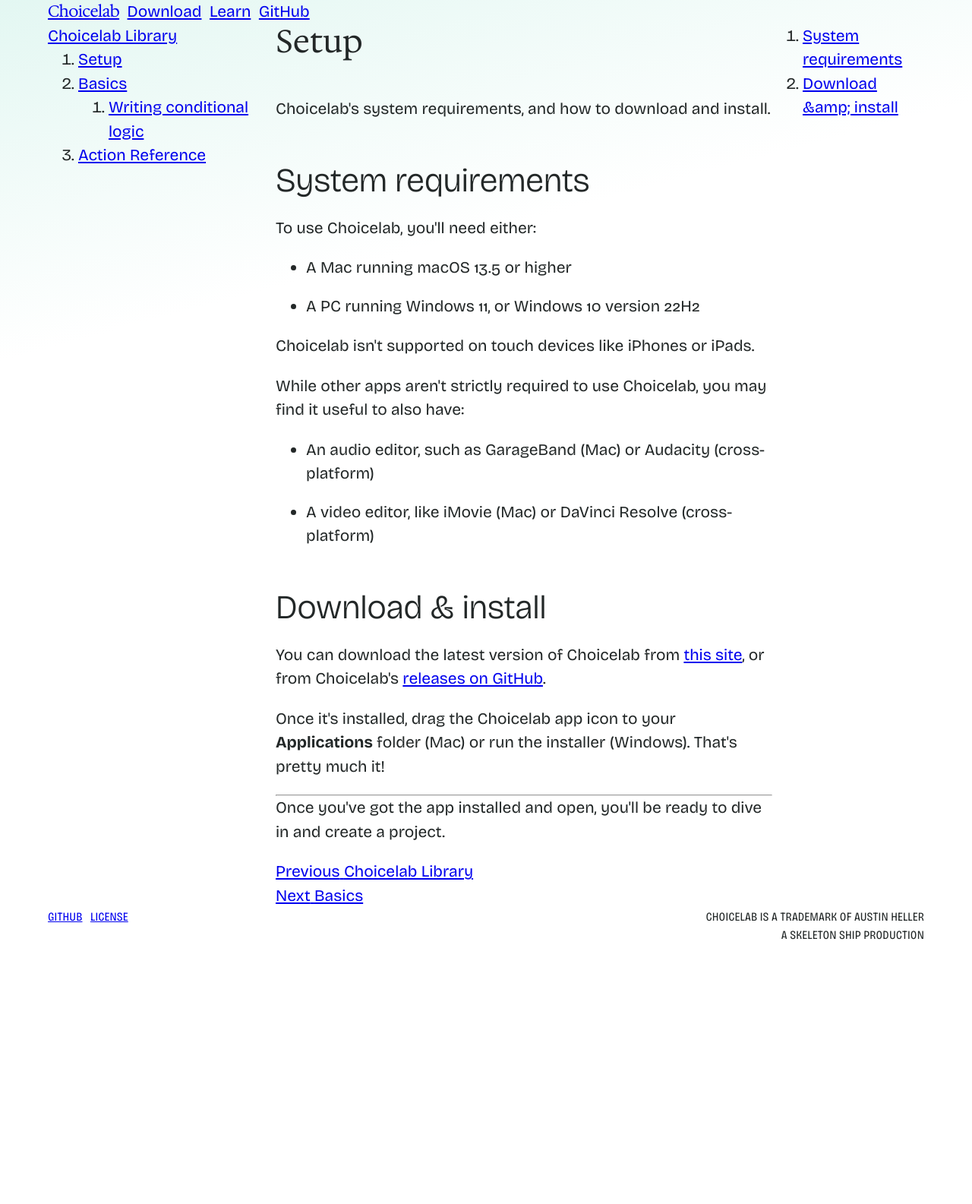
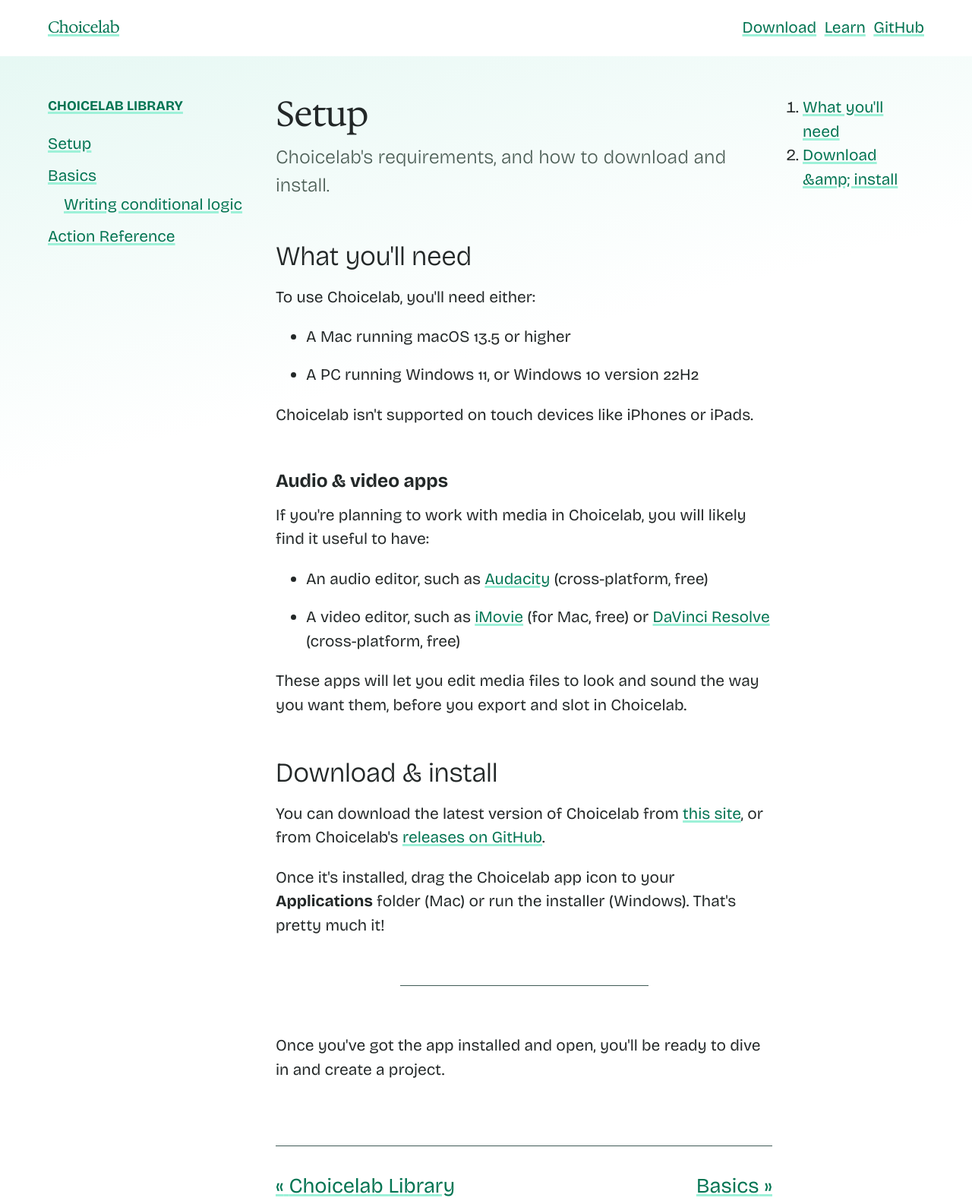
Before and after one commit to Skeleton-Ship/Choicelab-Site, an Eleventy site: page site/docs/setup/index.md in a window 1280 px wide. Shown: the top 1585 px of the page at 76% size. Before the commit the page ends 1243 px from the top, so only its background shows below. Built offline with nearby package versions, Linux system fonts and the light colour scheme; Eleventy itself is replaced by a stand-in of ours; files that its build step writes are made by us from their sources; files whose address does not match are found by name.

Commit message:
More basic styles

```diff
--- a/site/_css/base.css
+++ b/site/_css/base.css
@@ -8,24 +8,35 @@
   --font-stack-headings: "Hedvig Letters Serif", Georgia, system-ui, sans-serif;
   /* colors */
   --bg-gradient: linear-gradient(165deg, #e3f7f2, #ffffff 30%) no-repeat;
-  --header-color: #ffffff;
+  --divider-color: #405b56;
   --text-heading-color: #13a042;
   --text-color: #232828;
   --text-emphasis-color: #0a1212;
   --text-label-color: #4c5e56;
   --text-accent-color: #3cb765;
+  --text-link-color: #027452;
+  --text-link-decoration-color: #9df1d8;
+  --text-link-hover-color: #006043;
+  --text-link-hover-decoration-color: #64e0bb;
   --button-color: #51c176;
+  /* Elements */
+  --site-header-bg-color: #ffffff;
+  --site-header-padding: 1rem;
 }
 
 @media (prefers-color-scheme: dark) {
   :root {
-    --bg-gradient: linear-gradient(165deg, #1b3330, #1b2e2c 30%);
-    --header-color: #0b1614;
+    --bg-gradient: linear-gradient(165deg, #102522, #1b2e2c 60%);
+    --site-header-bg-color: #0b1614;
     --text-heading-color: #b3facb;
     --text-color: #fefff7;
     --text-emphasis-color: #ffffff;
     --text-label-color: #a8c6be;
     --text-accent-color: #56e384;
+    --text-link-color: #56e6bb;
+    --text-link-decoration-color: #047352;
+    --text-link-hover-color: #afffe7;
+    --text-link-hover-decoration-color: #058962;
     --button-color: #51c176;
   }
 }
@@ -43,6 +54,7 @@ html {
 body {
   color: var(--text-color);
   font-family: var(--font-stack-base);
+  font-weight: 380;
   min-width: 100%;
   min-height: 100%;
 }
@@ -78,7 +90,29 @@ body {
  * Article typography
  */
 
+a {
+  color: var(--text-link-color);
+  text-decoration-color: var(--text-link-decoration-color);
+  text-decoration-thickness: 3px;
+  transition: text-decoration-color 0.2s ease;
+  &:hover {
+    text-decoration-color: var(--text-link-hover-decoration-color);
+    color: var(--text-link-hover-color);
+  }
+}
+
 article {
+  header {
+    margin-bottom: 1.7rem;
+    h1 {
+      margin-bottom: 0.67rem;
+    }
+    .subtitle {
+      font-size: 1.2rem;
+      font-weight: 270;
+      color: var(--text-label-color);
+    }
+  }
   p,
   li {
     font-family: var(--font-stack-text);
@@ -95,9 +129,9 @@ article {
   h1 {
     font-family: var(--font-stack-headings);
     font-weight: 400;
-    font-size: 2rem;
+    font-size: 2.2rem;
     line-height: 1.05;
-    margin-bottom: 2.5rem;
+    letter-spacing: -0.02em;
   }
   h2,
   h3,
@@ -110,7 +144,7 @@ article {
     margin-top: 2.5rem;
   }
   h2 {
-    font-size: 2.1rem;
+    font-size: 1.7rem;
     line-height: 1.2;
     letter-spacing: -0.01em;
     font-weight: 300;
@@ -155,13 +189,31 @@ article {
 }
 
 #site-header {
+  padding: var(--site-header-padding) 0;
   .title {
     font-family: var(--font-stack-headings);
     letter-spacing: -0.03em;
   }
+  .container > ul {
+    width: 100%;
+    align-items: center;
+    justify-content: space-between;
+    display: flex;
+  }
+}
+
+body:not(#home) #site-header {
+  position: fixed;
+  width: 100%;
+  background-color: var(--site-header-bg-color);
+}
+
+body:not(#home) #content {
+  padding-top: calc(var(--site-header-padding) + 5rem);
 }
 
 #site-footer {
+  padding: 2rem 0;
   p,
   li {
     font-size: 0.75rem;
@@ -233,14 +285,49 @@ body#home {
 
 #content {
   display: flex;
+  margin-bottom: 3rem;
   #pages-list {
     width: 300px;
     flex-shrink: 0;
     flex-grow: 0;
+    > ol {
+      padding: 0;
+    }
+    li {
+      list-style: none;
+      margin-bottom: 0.5rem;
+      ol {
+        margin-top: 0.3rem;
+        padding-left: 1rem;
+      }
+    }
+    #pages-list-heading {
+      text-transform: uppercase;
+      font-size: 0.85em;
+      margin-bottom: 1rem;
+    }
+  }
+  hr {
+    width: 50%;
+    min-width: 300px;
+    margin: 3rem auto;
+    height: 1px;
+    background-color: var(--divider-color);
+    border: none;
+  }
+  .pagination-divider {
+    width: 100%;
+    margin-top: 4rem;
+    margin-bottom: 1.5rem;
   }
   #page-headings {
     width: 200px;
     flex-shrink: 0;
     flex-grow: 0;
   }
+  #page-pagination {
+    display: flex;
+    justify-content: space-between;
+    font-size: 1.3rem;
+  }
 }
--- a/site/_includes/_page-nav.njk
+++ b/site/_includes/_page-nav.njk
@@ -1,5 +1,4 @@
-<nav>
-  <p class="page-list-heading"><a href="{{ collections.docsNav.root.url }}">{{ collections.docsNav.root.data.title }}</a></p>
+  <h4 id="pages-list-heading"><a href="{{ collections.docsNav.root.url }}">{{ collections.docsNav.root.data.title }}</a></h4>
   <ol>
     {% for item in collections.docsNav.sections %}
     <li>
@@ -16,4 +15,3 @@
     </li>
     {% endfor %}
   </ol>
-</nav>
--- a/site/_includes/_page-pagination.njk
+++ b/site/_includes/_page-pagination.njk
@@ -1,8 +1,10 @@
-<nav class="page-pagination">
+<nav id="page-pagination">
   <div class="pagination-prev">
     {% if adjacent.prev %}
     <a href="{{ adjacent.prev.url }}">
-      <span class="pagination-label">Previous</span>
+      <span class="pagination-label"
+        ><span class="sr-only">Previous</span>&laquo;</span
+      >
       <span class="pagination-title">{{ adjacent.prev.data.title }}</span>
     </a>
     {% endif %}
@@ -10,8 +12,9 @@
   <div class="pagination-next">
     {% if adjacent.next %}
     <a href="{{ adjacent.next.url }}">
-      <span class="pagination-label">Next</span>
+      <span class="pagination-label"><span class="sr-only">Next</span></span>
       <span class="pagination-title">{{ adjacent.next.data.title }}</span>
+      &raquo;
     </a>
     {% endif %}
   </div>
--- a/site/_includes/page.njk
+++ b/site/_includes/page.njk
@@ -2,33 +2,34 @@
 
 {% set pageHeadings = content | extractHeadings %}
 <div id="content" class="container">
-<aside id="pages-list">
+<nav id="pages-list">
     {% if page.url.startsWith("/docs/") %}
     {% include "./_page-nav.njk" %}
     {% endif %}
-	</aside>
+	</nav>
   <main>
     <article>
-      <h1>{{ title }}</h1>
-      {% if subtitle %}<p class="subtitle">{{ subtitle }}</p>{% endif %}
+		<header>
+        	<h1>{{ title }}</h1>
+      	  	{% if subtitle %}<p class="subtitle">{{ subtitle }}</p>{% endif %}
+	  	</header>
       {{ content | safe }}
       {% if page.url.startsWith("/docs/") %}
+	  <hr class="pagination-divider">
       {% set adjacent = collections.docsFlatPages | docsAdjacentPages(page.url) %}
       {% include "./_page-pagination.njk" %}
       {% endif %}
     </article>
   </main>
-  <aside id="page-headings">
+  <nav id="page-headings">
   {% if pageHeadings.length %}
-    <nav>
       <ol>
         {% for heading in pageHeadings %}
         <li><a href="#{{ heading.anchor }}">{{ heading.text }}</a></li>
         {% endfor %}
       </ol>
-    </nav>
   {% endif %}
-  </aside>
+  </nav>
 </div>
 
 {% include "./_footer.njk" %}
--- a/site/docs/basics/index.md
+++ b/site/docs/basics/index.md
@@ -4,7 +4,7 @@ subtitle: Get started by understanding the editor and basic elements.
 index: 120
 ---
 
-Choicelab always starts with the _launcher_, which gives you the simple choice of creating a new project, or opening an existing one.
+Choicelab always starts with the _launcher_, which lets you create a new project or open an existing one.
 
 [image: launcher]
 
--- a/site/docs/setup/index.md
+++ b/site/docs/setup/index.md
@@ -1,10 +1,10 @@
 ---
 title: Setup
-subtitle: Choicelab's system requirements, and how to download and install.
+subtitle: Choicelab's requirements, and how to download and install.
 index: 020
 ---
 
-## System requirements
+## What you'll need
 
 To use Choicelab, you'll need either:
 
@@ -15,10 +15,14 @@ To use Choicelab, you'll need either:
 	<p>Choicelab isn't supported on touch devices like iPhones or iPads.</p>
 </aside>
 
-While other apps aren't strictly required to use Choicelab, you may find it useful to also have:
+### Audio & video apps
 
-- An audio editor, such as GarageBand (Mac) or Audacity (cross-platform)
-- A video editor, like iMovie (Mac) or DaVinci Resolve (cross-platform)
+If you're planning to work with media in Choicelab, you will likely find it useful to have:
+
+- An audio editor, such as [Audacity](https://www.audacityteam.org) (cross-platform, free)
+- A video editor, such as [iMovie](https://www.apple.com/imovie/index.html) (for Mac, free) or [DaVinci Resolve](https://www.blackmagicdesign.com/products/davinciresolve) (cross-platform, free)
+
+These apps will let you edit media files to look and sound the way you want them, before you export and slot in Choicelab.
 
 ## Download & install
 
```
